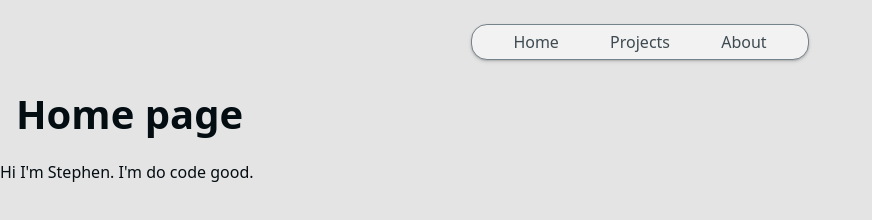
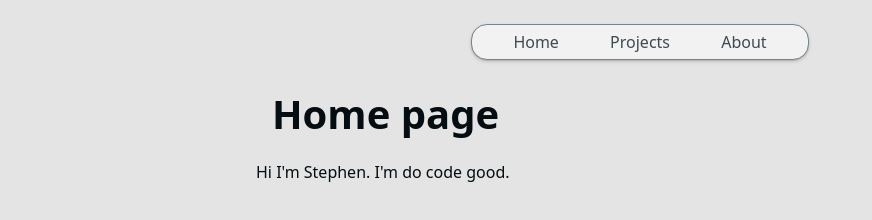
Before and after one commit to amazinglynormal/personal-site, a website built with Vite: page src/index.html in a window 1280 px wide. Shown: the whole page, without its empty margins (0-872 px from the left). Built offline with nearby package versions, Linux system fonts and the light colour scheme.

Commit message:
add main-container class to center all content

```diff
--- a/src/index.html
+++ b/src/index.html
@@ -17,7 +17,10 @@
                 </ul>
             </nav>
         </header>
-        <h1>Home page</h1>
-        <p>Hi I'm Stephen. I'm do code good.</p>
+        <main class="main-container">
+
+            <h1>Home page</h1>
+            <p>Hi I'm Stephen. I'm do code good.</p>
+        </main>
     </body>
 </html>
--- a/src/style.css
+++ b/src/style.css
@@ -83,6 +83,11 @@ select {
 body {
     background-color: var(--bg-dark);
     color: var(--text);
+}
+
+.main-container {
+    margin: 0 auto;
+    max-width: 48rem;
 }
 
 h1 {
```
Also changed, not shown: src/about.html (+3 -1 lines), src/projects.html (+3 -0 lines).
